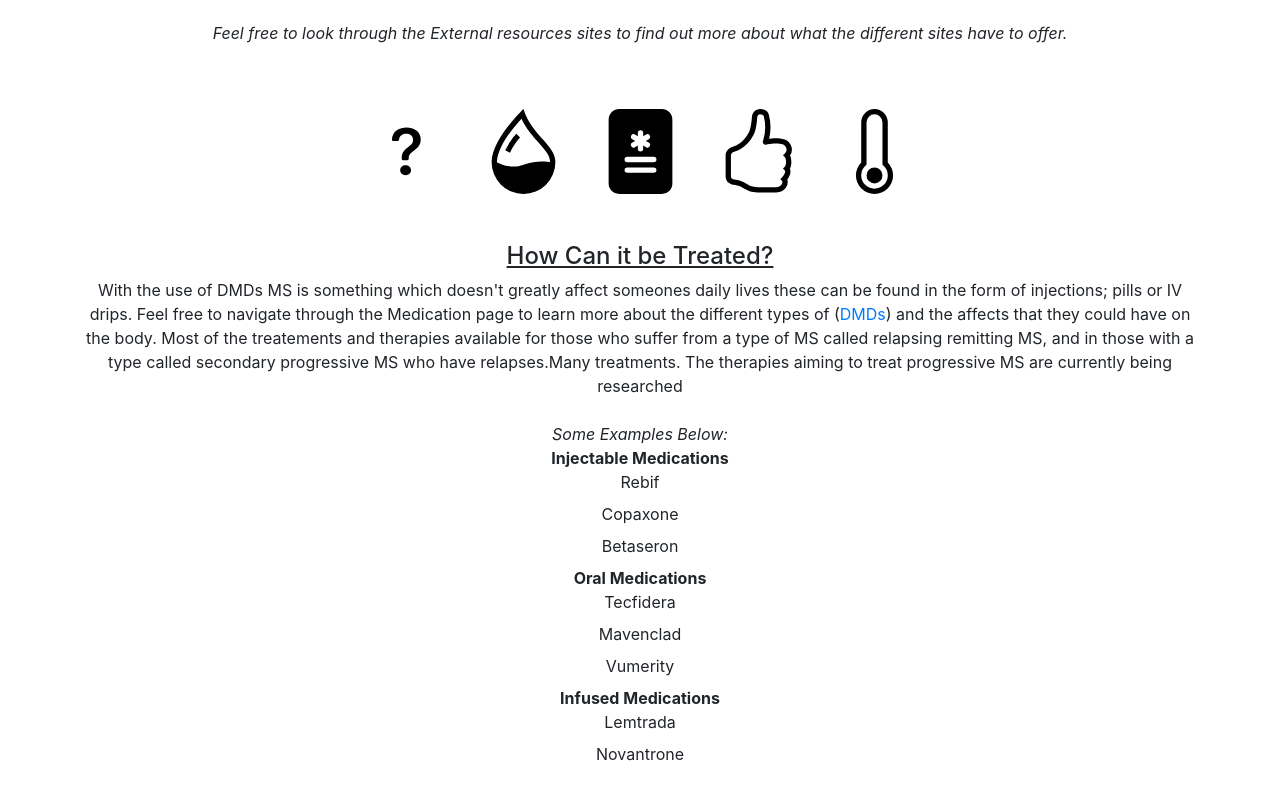
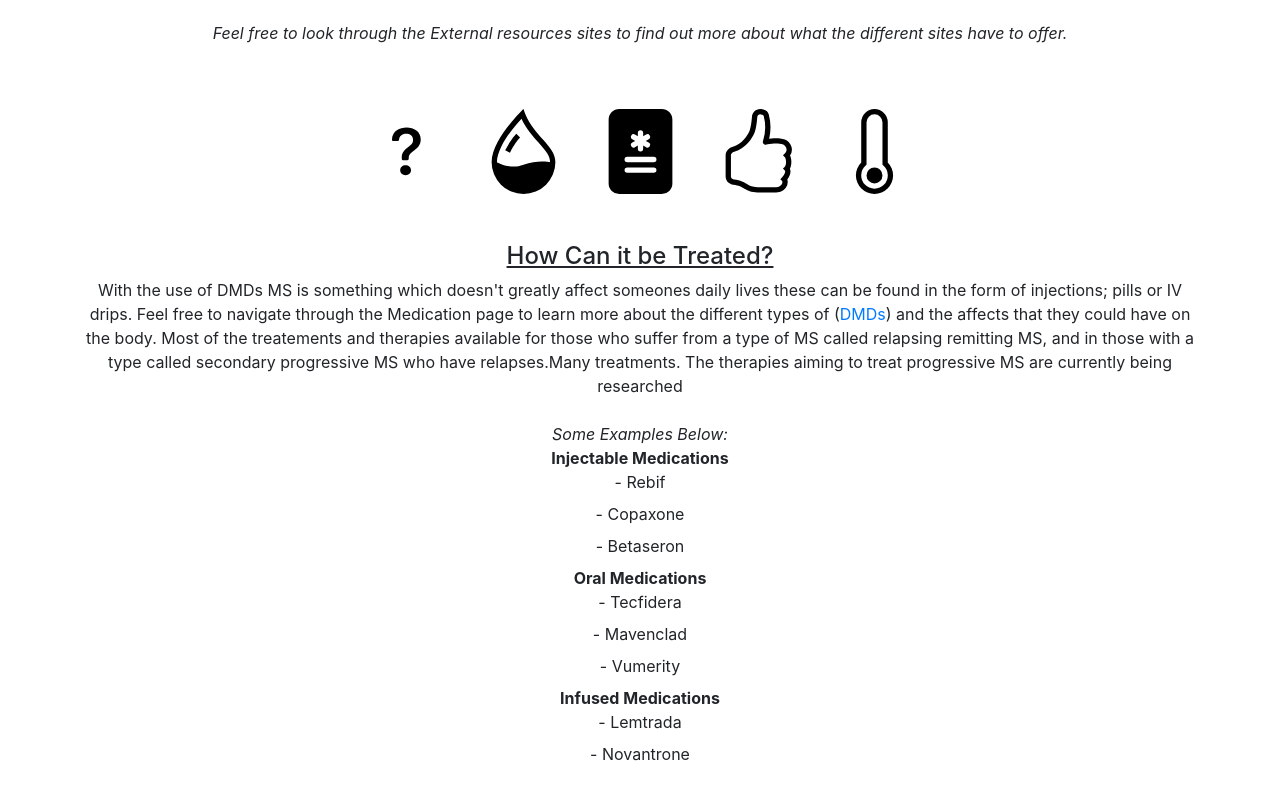
Before and after one commit to RQAJohnson/ms-blog, a React (Create React App) app: page / in a window 1280 px wide. Shown: the part 1258-2058 px from the top of the page. Built offline with nearby package versions, Linux system fonts and the light colour scheme.

Commit message:
Symptoms page is finished

```diff
--- a/src/Components/Home/Home.jsx
+++ b/src/Components/Home/Home.jsx
@@ -138,16 +138,16 @@
       <i>Some Examples Below:</i>
       <dl>
         <dt>Injectable Medications</dt>
-        <dd>Rebif</dd>
-        <dd>Copaxone</dd>
-        <dd>Betaseron</dd>
+        <dd>- Rebif</dd>
+        <dd>- Copaxone</dd>
+        <dd>- Betaseron</dd>
         <dt>Oral Medications</dt>
-        <dd>Tecfidera</dd>
-        <dd>Mavenclad</dd>
-        <dd>Vumerity</dd>
+        <dd>- Tecfidera</dd>
+        <dd>- Mavenclad</dd>
+        <dd>- Vumerity</dd>
         <dt>Infused Medications</dt>
-        <dd>Lemtrada</dd>
-        <dd>Novantrone</dd>
+        <dd>- Lemtrada</dd>
+        <dd>- Novantrone</dd>
       </dl>
       </p>
       <br></br>
--- a/src/Components/Symptoms/Symptoms.jsx
+++ b/src/Components/Symptoms/Symptoms.jsx
@@ -1,4 +1,6 @@
 import ReactPlayer from 'react-player'
+import { Link } from 'react-router-dom';
+
 
 const Symptoms = (props) => {
     return (
@@ -6,10 +8,10 @@
     <br></br>
     <br></br>
     <h1 className="text-black text-center display-4">My Leg Hurts...</h1>
-    <div className="container" align="center">
+    {/* <div className="container" align="center">
         <p className="lead text-center text-black pt-2 mb-5"> What this means for me? | Diagnosis | How can it be treated?
         </p>
-    </div>
+    </div> */}
 
     <div class="container mt-5">
   <section class="text-center">
@@ -18,42 +20,68 @@
 
     <div class="row">
 
+   {/* https://www.nhs.uk/conditions/multiple-sclerosis/living-with/ */}
+
       <div class="col-lg-4 col-md-12 mb-lg-0 mb-4">
 
         <div class="card hoverable">
-          <img class="card-img-top" src="https://mdbootstrap.com/img/Photos/Others/images/58.jpg" alt="Card image cap"/>
+          <img class="card-img-top" src="https://images.unsplash.com/photo-1484069560501-87d72b0c3669?ixid=MnwxMjA3fDB8MHxzZWFyY2h8M3x8cXVlc3Rpb24lMjBtYXJrfGVufDB8fDB8fA%3D%3D&ixlib=rb-1.2.1&auto=format&fit=crop&w=500&q=60" alt="Card cap"/>
 
           <div class="card-body">
-            <p class="card-title text-muted text-uppercase font-small mt-1 mb-3">News</p>
-            <p class="mb-2">We relocated our office to a new designed garage</p>
+            <h6 class="card-title text-muted text-uppercase font-small mt-1 mb-3">What this Means for me?</h6>
+
+            <p class="mb-2">Maintaining healthy habits (eating; exercise; no smoking) and regular medical vists are some of the ways to support
+            yourself and/or a loved one. Outlined below are other things to consider when demonstrating symptoms or getting a diagnosis.
+            <br></br>
+            <br></br>
+            <li>contacting DVLA</li>
+            <li>Setting up a support system (family; friends; blog sites)</li>
+            </p>
 
           </div>
-
         </div>
       </div>
 
       <div class="col-lg-4 col-md-6 mb-md-0 mb-4">
         <div class="card hoverable">
-          <img class="card-img-top" src="https://mdbootstrap.com/img/Photos/Others/project4.jpg" alt="Card image cap"/>
+          <img class="card-img-top" src="https://images.unsplash.com/photo-1565071783280-719b01b29912?ixid=MnwxMjA3fDB8MHxzZWFyY2h8NXx8dml0YW1pbiUyMGR8ZW58MHx8MHx8&ixlib=rb-1.2.1&auto=format&fit=crop&w=500&q=60" alt="Card cap"/>
 
           <div class="card-body">
-            <p class="card-title text-muted text-uppercase font-small mt-1 mb-3">Marketing</p>
-            <p class="mb-2">Top five brilliant content marketing strategies</p>
+            <h6 class="card-title text-muted text-uppercase font-small mt-1 mb-3">Diagnosis</h6>
+            <p class="mb-2">Diagnosing MS can be somewhat difficult as other factors may have a neurological affect on the body. According to the
+            <Link to={{ pathname:"https://www.nhs.uk/conditions/multiple-sclerosis/diagnosis/"}} target="NHSwebsite"> NHS</Link> there would need
+            to be evidence of at least 2 seperate
+            attacks in order to confidently diagnose MS.
+            <br></br>
+            <br></br>
+            <i>Possible Tests include: </i>
+            <li>MRI Scans</li>
+            <li>Blood Tests</li>
+            <li>Lumbar Puncture Tests</li>
+            </p>
 
           </div>
         </div>
-
       </div>
 
       <div class="col-lg-4 col-md-6 mb-0">
 
         <div class="card hoverable">
-          <img class="card-img-top" src="https://mdbootstrap.com/img/Photos/Others/images/88.jpg" alt="Card image cap"/>
+          <img class="card-img-top" src="https://images.unsplash.com/photo-1575503802870-45de6a6217c8?ixid=MnwxMjA3fDB8MHxzZWFyY2h8Mnx8dHJlYXRtZW50fGVufDB8fDB8fA%3D%3D&ixlib=rb-1.2.1&auto=format&fit=crop&w=500&q=60S" alt="Card cap"/>
 
 
           <div class="card-body">
-            <p class="card-title text-muted text-uppercase font-small mt-1 mb-3">Design</p>
-            <p class="mb-2">Best practices for minimalist design with example</p>
+            <h6 class="card-title text-muted text-uppercase font-small mt-1 mb-3">Causes</h6>
+            <p class="mb-2">Whilst there is no direct cause for MS, there are some factors which coud be suggested. <b>For example</b>, a lack of Vitamin D.
+            Simply put there is a greater chance of someone being diagnosed with MS in a country like Ireland than in a country like Columbia due to the lack of
+            Vitamin D and sunlight.
+            <br></br>
+            <br></br>
+            <i>Other Factors include: </i>
+            <li>Being a smoker</li>
+            <li><Link to={{ pathname:"https://www.nhs.uk/conditions/multiple-sclerosis/causes/"}} target="NHSwebsite"> Being female</Link>
+            </li>
+            </p>
 
           </div>
 
@@ -67,15 +95,16 @@
   <br></br>
   <br></br>
 
+
+  <div className="container" align="center">
+    <p className="lead text-center text-black pt-2 mb-6">A more in depth look into MS; Signs and Symptoms.</p>
+    </div>
+    <br></br>
+    <br></br>
+
   <div class="row">
       <div class="col-md-8 mx-auto mb-4">
       <ReactPlayer url='https://www.youtube.com/watch?v=A8ZK4VWmbGc' />
-
-             {/* <img class="rounded img-fluid" src="https://mdbootstrap.com/img/Photos/Others/img%20(29).jpg" alt="Video title"/>
-         <div class="mask flex-center rgba-white-light">
-              <a id="play" class="btn-floating btn-danger btn-lg" data-toggle="modal" data-target="#modal1"><i class="fas fa-play"></i></a>
-             </div> */}
-
 
       </div>
     </div>
```
